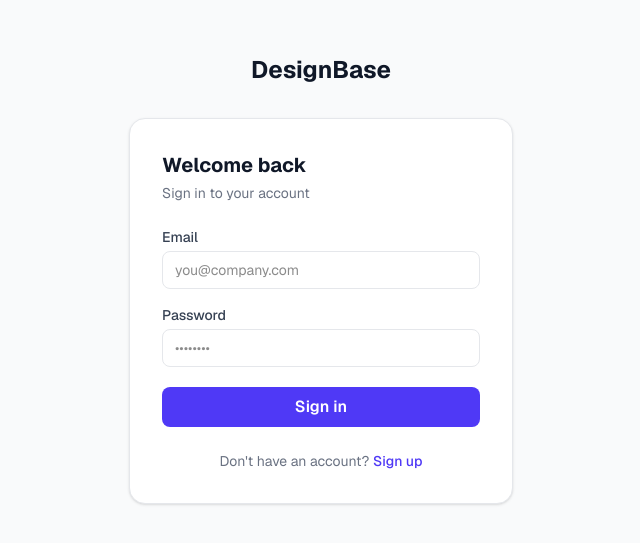
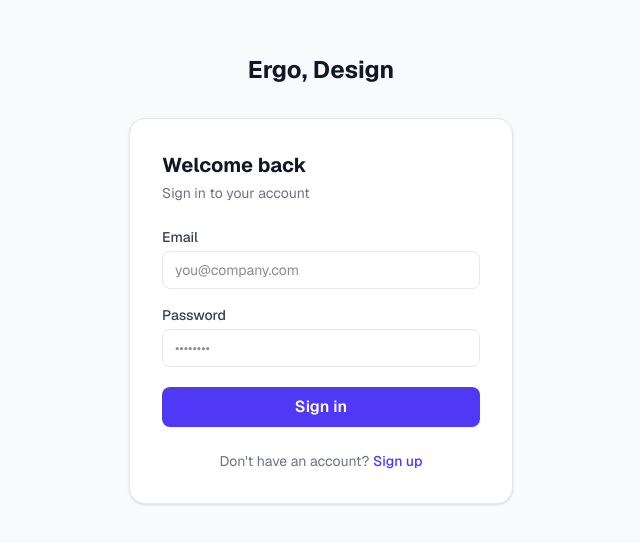
Before and after one commit to leftbrainaudio/firstproject, a Next.js app: page /login in a window 1280 px wide. Shown: the part 121-664 px from the top of the page, without its empty margins (319-959 px from the left). Built offline with nearby package versions, Linux system fonts and the light colour scheme; what @designbase/components would draw is missing.

Commit message:
Rename DesignBase to Ergo, Design
Co-Authored-By: Claude Sonnet 4.6 <noreply@anthropic.com>

```diff
--- a/app/dashboard/layout.tsx
+++ b/app/dashboard/layout.tsx
@@ -29,7 +29,7 @@ export default function DashboardLayout({ children }: { children: React.ReactNod
       {/* Sidebar */}
       <aside className="w-60 shrink-0 flex flex-col bg-white border-r border-gray-100 py-6">
         <div className="px-6 mb-8">
-          <span className="text-lg font-bold text-gray-900">DesignBase</span>
+          <span className="text-lg font-bold text-gray-900">Ergo, Design</span>
         </div>
         <nav className="flex flex-col gap-1 px-3 flex-1">
           {navItems.map((item) => {
--- a/app/design-system/page.tsx
+++ b/app/design-system/page.tsx
@@ -39,7 +39,7 @@ export default function DesignSystemPage() {
       <Box style={{ background: "var(--ds-color-bg-elevated)", borderBottom: "1px solid var(--ds-color-border-default)", padding: "var(--ds-space-5) var(--ds-space-8)" }}>
         <HStack justify="between">
           <HStack gap={3}>
-            <Text variant="heading" size="xl">DesignBase</Text>
+            <Text variant="heading" size="xl">Ergo, Design</Text>
             <Badge variant="subtle" colorScheme="brand">Components</Badge>
           </HStack>
           <HStack gap={3}>
--- a/app/layout.tsx
+++ b/app/layout.tsx
@@ -8,7 +8,7 @@ const geistSans = Geist({ variable: "--font-geist-sans", subsets: ["latin"] });
 const geistMono = Geist_Mono({ variable: "--font-geist-mono", subsets: ["latin"] });
 
 export const metadata: Metadata = {
-  title: "DesignBase — Build Design Systems",
+  title: "Ergo, Design — Build Design Systems",
   description: "The collaborative platform for building and managing design systems.",
 };
 
--- a/app/login/page.tsx
+++ b/app/login/page.tsx
@@ -27,7 +27,7 @@ export default function LoginPage() {
 
   return (
     <div className="min-h-screen bg-gray-50 flex flex-col items-center justify-center px-4 font-[family-name:var(--font-geist-sans)]">
-      <Link href="/" className="text-2xl font-bold text-gray-900 mb-8">DesignBase</Link>
+      <Link href="/" className="text-2xl font-bold text-gray-900 mb-8">Ergo, Design</Link>
       <div className="w-full max-w-sm bg-white rounded-2xl border border-gray-200 p-8 shadow-sm">
         <h1 className="text-xl font-bold text-gray-900 mb-1">Welcome back</h1>
         <p className="text-sm text-gray-500 mb-6">Sign in to your account</p>
--- a/app/page.tsx
+++ b/app/page.tsx
@@ -21,7 +21,7 @@ export default function LandingPage() {
         style={{ borderBottom: "1px solid var(--ds-color-border-default)" }}
       >
         <span className="text-xl font-bold tracking-tight" style={{ color: "var(--ds-color-text-primary)" }}>
-          DesignBase
+          Ergo, Design
         </span>
         <div className="flex items-center gap-4">
           <ThemeToggle />
@@ -51,7 +51,7 @@ export default function LandingPage() {
           <span style={{ color: "var(--ds-color-accent-default)" }}>scale with your team</span>
         </h1>
         <p className="mt-6 text-lg max-w-xl" style={{ color: "var(--ds-color-text-secondary)" }}>
-          DesignBase is the single source of truth for your design tokens, components, and
+          Ergo, Design is the single source of truth for your design tokens, components, and
           documentation — keeping designers and engineers perfectly in sync.
         </p>
         <div className="mt-10 flex flex-col sm:flex-row gap-4">
@@ -104,7 +104,7 @@ export default function LandingPage() {
       <section className="py-20 px-6 text-center" style={{ background: "var(--ds-color-accent-default)" }}>
         <h2 className="text-3xl font-bold text-white mb-4">Ready to unify your design system?</h2>
         <p className="mb-8 max-w-md mx-auto" style={{ color: "rgba(255,255,255,0.8)" }}>
-          Join thousands of teams already building better products with DesignBase.
+          Join thousands of teams already building better products with Ergo, Design.
         </p>
         <Link
           href="/signup"
@@ -119,7 +119,7 @@ export default function LandingPage() {
         className="text-center py-8 text-xs"
         style={{ color: "var(--ds-color-text-muted)", borderTop: "1px solid var(--ds-color-border-default)" }}
       >
-        © 2026 DesignBase. All rights reserved.
+        © 2026 Ergo, Design. All rights reserved.
       </footer>
     </div>
   );
--- a/app/signup/page.tsx
+++ b/app/signup/page.tsx
@@ -29,7 +29,7 @@ export default function SignupPage() {
 
   return (
     <div className="min-h-screen bg-gray-50 flex flex-col items-center justify-center px-4 font-[family-name:var(--font-geist-sans)]">
-      <Link href="/" className="text-2xl font-bold text-gray-900 mb-8">DesignBase</Link>
+      <Link href="/" className="text-2xl font-bold text-gray-900 mb-8">Ergo, Design</Link>
       <div className="w-full max-w-sm bg-white rounded-2xl border border-gray-200 p-8 shadow-sm">
         <h1 className="text-xl font-bold text-gray-900 mb-1">Create your account</h1>
         <p className="text-sm text-gray-500 mb-6">Free forever for small teams</p>
```
